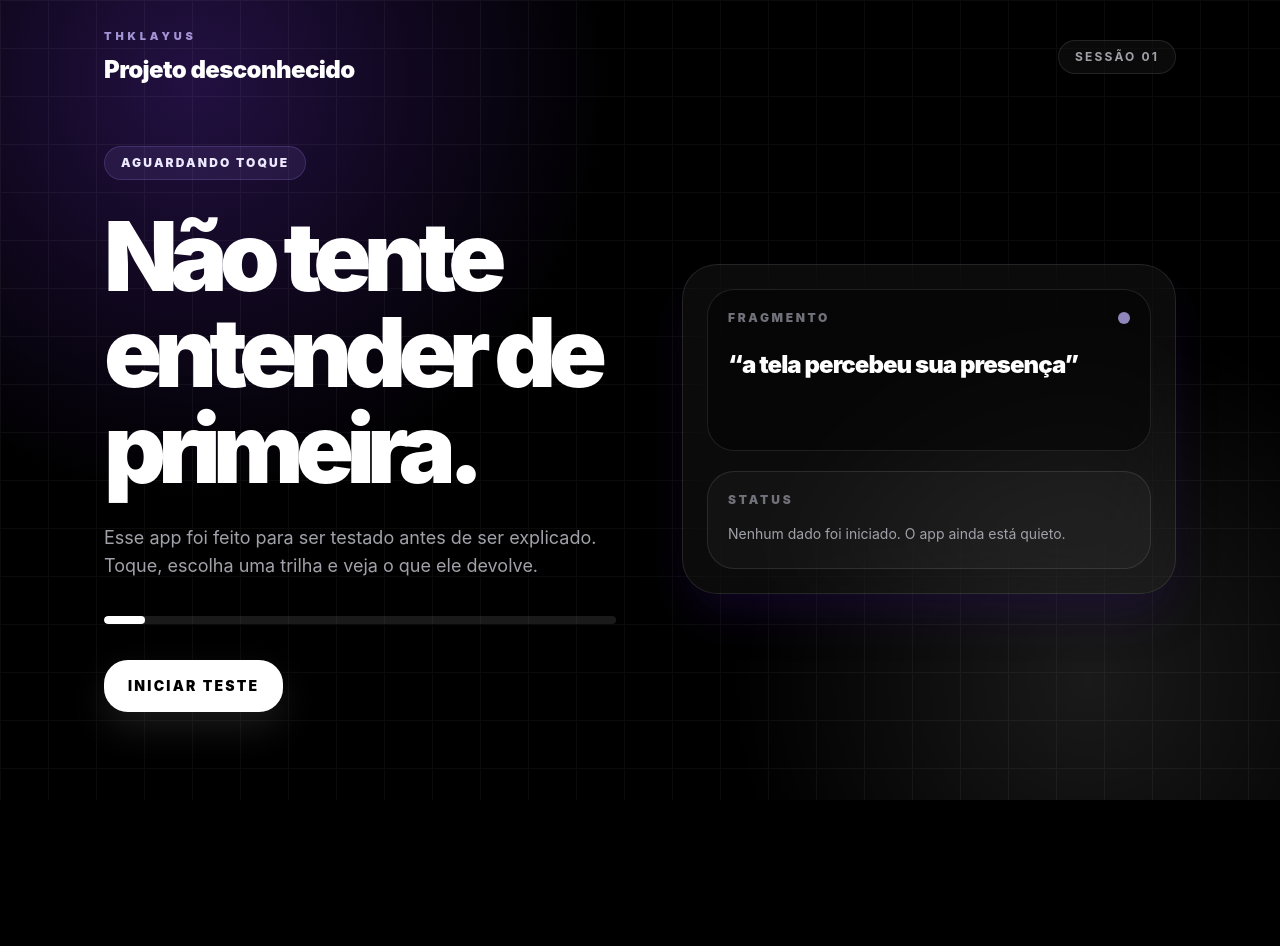
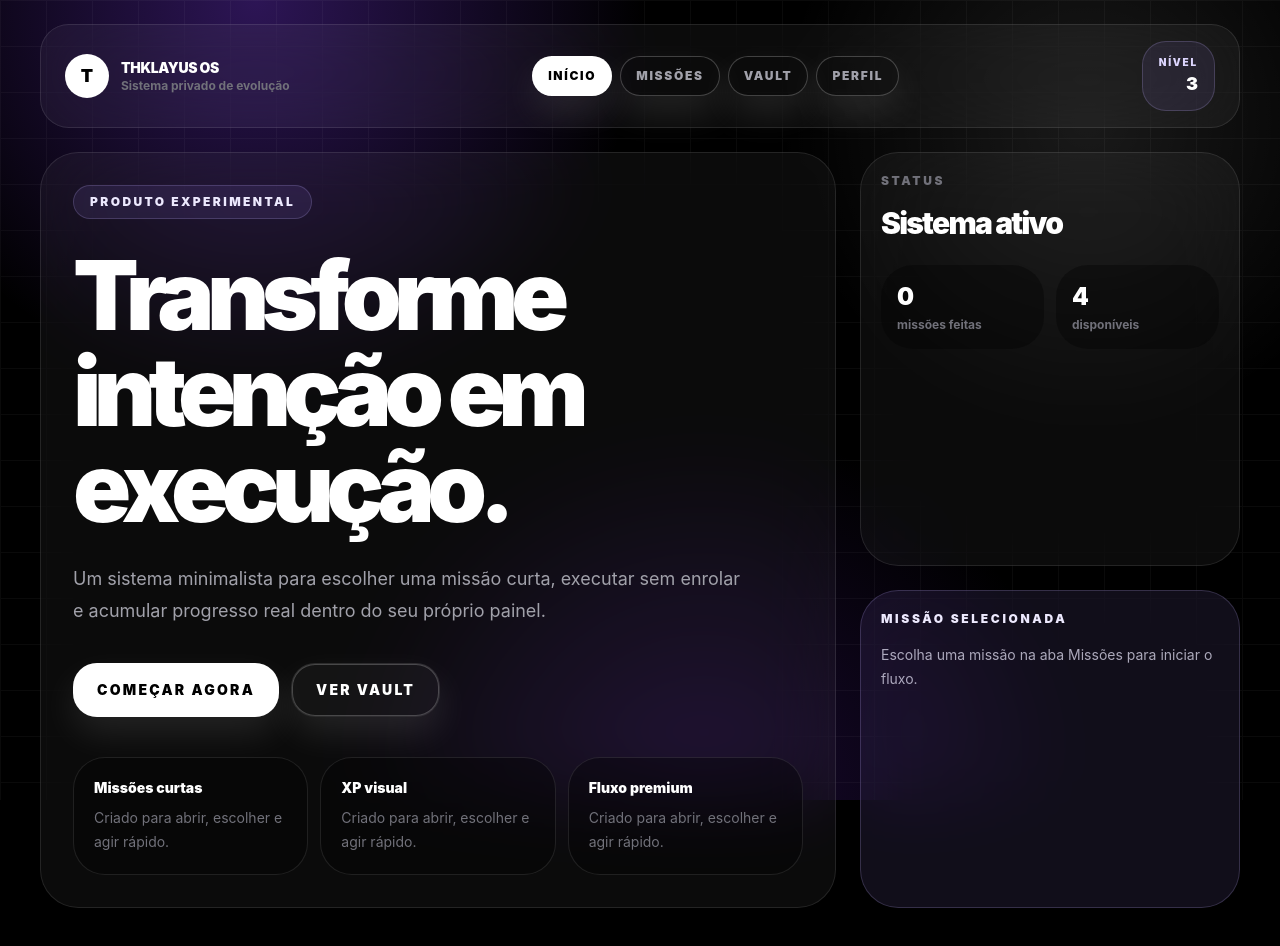
Before and after one commit to thiagodouglas19t-lang/Thklayus-hub, a React (Vite) app: page / in a window 1280 px wide. Shown: the top 946 px of the page. Before the commit the page ends 800 px from the top, so only its background shows below. Built offline with nearby package versions, Linux system fonts and the light colour scheme.

Commit message:
Create premium enterprise-style experimental app

```diff
--- a/src/App.tsx
+++ b/src/App.tsx
@@ -1,197 +1,204 @@
-import { useEffect, useMemo, useState } from "react";
+import { useMemo, useState } from "react";
 
-type Stage = "idle" | "scan" | "signal" | "choice" | "result";
-type Mood = "silence" | "pulse" | "mirror";
+type Tab = "home" | "pulse" | "vault" | "profile";
+type Mission = {
+  id: number;
+  title: string;
+  category: string;
+  time: string;
+  xp: number;
+  intensity: "leve" | "média" | "alta";
+};
 
-const fragments = [
-  "não responda rápido demais",
-  "a tela percebeu sua presença",
-  "um padrão acabou de mudar",
-  "tem algo escondido no intervalo",
-  "você não está atrasado",
-  "o próximo toque decide o clima",
+const missions: Mission[] = [
+  { id: 1, title: "Modo 12 minutos", category: "Foco", time: "12 min", xp: 40, intensity: "leve" },
+  { id: 2, title: "Desafio sem desculpa", category: "Ação", time: "7 min", xp: 55, intensity: "média" },
+  { id: 3, title: "Limpeza mental", category: "Reset", time: "5 min", xp: 30, intensity: "leve" },
+  { id: 4, title: "Criação rápida", category: "Criatividade", time: "15 min", xp: 70, intensity: "alta" },
 ];
 
-const cards = [
-  {
-    id: "silence" as Mood,
-    label: "Silêncio",
-    title: "Modo baixo ruído",
-    text: "O app reduz distrações e entrega uma única instrução por vez.",
-  },
-  {
-    id: "pulse" as Mood,
-    label: "Pulso",
-    title: "Modo impulso",
-    text: "O app cria uma sequência curta para te colocar em movimento.",
-  },
-  {
-    id: "mirror" as Mood,
-    label: "Espelho",
-    title: "Modo reflexão",
-    text: "O app devolve uma pergunta estranha para destravar sua cabeça.",
-  },
+const vaultItems = [
+  "Sequência de foco profundo",
+  "Ritual de reinício rápido",
+  "Mapa de evolução semanal",
+  "Protocolo anti-procrastinação",
 ];
 
-const outputs: Record<Mood, string[]> = {
-  silence: [
-    "Feche as abas que não importam.",
-    "Escolha uma coisa pequena.",
-    "Faça em silêncio por 7 minutos.",
-  ],
-  pulse: [
-    "Levanta agora.",
-    "Pega água.",
-    "Volta e executa a menor parte possível.",
-  ],
-  mirror: [
-    "O que você está adiando porque parece pequeno demais?",
-    "Qual ação simples resolveria 10% do problema?",
-    "O que você faria se ninguém pudesse opinar?",
-  ],
-};
+export default function App() {
+  const [tab, setTab] = useState<Tab>("home");
+  const [activeMission, setActiveMission] = useState<Mission | null>(null);
+  const [completed, setCompleted] = useState<number[]>([]);
 
-function randomFragment() {
-  return fragments[Math.floor(Math.random() * fragments.length)];
-}
+  const totalXp = useMemo(() => completed.reduce((sum, id) => sum + (missions.find((mission) => mission.id === id)?.xp ?? 0), 240), [completed]);
+  const level = Math.floor(totalXp / 100) + 1;
+  const progress = totalXp % 100;
 
-export default function App() {
-  const [stage, setStage] = useState<Stage>("idle");
-  const [fragment, setFragment] = useState(randomFragment());
-  const [mood, setMood] = useState<Mood>("silence");
-  const [count, setCount] = useState(0);
-
-  const progress = useMemo(() => {
-    if (stage === "idle") return 8;
-    if (stage === "scan") return 38;
-    if (stage === "signal") return 67;
-    if (stage === "choice") return 84;
-    return 100;
-  }, [stage]);
-
-  useEffect(() => {
-    const timer = window.setInterval(() => setFragment(randomFragment()), 2400);
-    return () => window.clearInterval(timer);
-  }, []);
-
-  function begin() {
-    setCount((value) => value + 1);
-    setStage("scan");
-    window.setTimeout(() => setStage("signal"), 900);
-    window.setTimeout(() => setStage("choice"), 1800);
-  }
-
-  function selectMood(nextMood: Mood) {
-    setMood(nextMood);
-    setStage("result");
-  }
-
-  function reset() {
-    setStage("idle");
-    setFragment(randomFragment());
+  function completeMission() {
+    if (!activeMission) return;
+    setCompleted((current) => (current.includes(activeMission.id) ? current : [...current, activeMission.id]));
+    setActiveMission(null);
+    setTab("profile");
   }
 
   return (
     <main className="min-h-screen overflow-hidden bg-black text-white">
-      <div className="pointer-events-none fixed inset-0 bg-[radial-gradient(circle_at_15%_10%,rgba(124,58,237,0.28),transparent_32%),radial-gradient(circle_at_85%_85%,rgba(255,255,255,0.10),transparent_28%)]" />
-      <div className="pointer-events-none fixed inset-0 opacity-[0.045] [background-image:linear-gradient(to_right,#fff_1px,transparent_1px),linear-gradient(to_bottom,#fff_1px,transparent_1px)] [background-size:48px_48px]" />
+      <div className="pointer-events-none fixed inset-0 bg-[radial-gradient(circle_at_20%_0%,rgba(124,58,237,0.36),transparent_30%),radial-gradient(circle_at_85%_15%,rgba(255,255,255,0.10),transparent_24%),radial-gradient(circle_at_55%_100%,rgba(76,29,149,0.32),transparent_35%)]" />
+      <div className="pointer-events-none fixed inset-0 opacity-[0.04] [background-image:linear-gradient(to_right,#fff_1px,transparent_1px),linear-gradient(to_bottom,#fff_1px,transparent_1px)] [background-size:46px_46px]" />
 
-      <section className="relative mx-auto flex min-h-screen w-full max-w-6xl flex-col px-5 py-7 sm:px-8 lg:px-10">
-        <header className="flex items-center justify-between gap-4">
-          <div>
-            <p className="text-[11px] font-black uppercase tracking-[0.35em] text-violet-300/80">THKLAYUS</p>
-            <h1 className="mt-2 text-lg font-black tracking-tight text-white sm:text-2xl">Projeto desconhecido</h1>
+      <section className="relative mx-auto flex min-h-screen w-full max-w-7xl flex-col px-5 py-6 md:px-8 lg:px-10">
+        <header className="flex items-center justify-between gap-4 rounded-[1.8rem] border border-white/10 bg-white/[0.045] px-4 py-4 backdrop-blur-2xl md:px-6">
+          <div className="flex items-center gap-3">
+            <div className="grid h-11 w-11 place-items-center rounded-2xl bg-white text-lg font-black text-black">T</div>
+            <div>
+              <p className="text-sm font-black tracking-tight">THKLAYUS OS</p>
+              <p className="text-xs font-bold text-zinc-500">Sistema privado de evolução</p>
+            </div>
           </div>
-          <div className="rounded-full border border-white/10 bg-white/[0.04] px-4 py-2 text-xs font-bold uppercase tracking-[0.18em] text-zinc-400 backdrop-blur-xl">
-            Sessão {String(count + 1).padStart(2, "0")}
+          <nav className="hidden gap-2 md:flex">
+            {([
+              ["home", "Início"],
+              ["pulse", "Missões"],
+              ["vault", "Vault"],
+              ["profile", "Perfil"],
+            ] as [Tab, string][]).map(([id, label]) => (
+              <button key={id} onClick={() => setTab(id)} className={`rounded-2xl px-4 py-3 text-xs font-black uppercase tracking-[0.14em] transition ${tab === id ? "bg-white text-black" : "text-zinc-400 hover:bg-white/10 hover:text-white"}`}>
+                {label}
+              </button>
+            ))}
+          </nav>
+          <div className="rounded-2xl border border-violet-300/20 bg-violet-400/10 px-4 py-3 text-right">
+            <p className="text-[10px] font-black uppercase tracking-[0.18em] text-violet-200">Nível</p>
+            <p className="text-lg font-black">{level}</p>
           </div>
         </header>
 
-        <div className="grid flex-1 items-center gap-8 py-12 lg:grid-cols-[1.05fr_0.95fr]">
-          <div>
-            <div className="inline-flex rounded-full border border-violet-400/20 bg-violet-400/10 px-4 py-2 text-xs font-black uppercase tracking-[0.18em] text-violet-100">
-              {stage === "idle" && "Aguardando toque"}
-              {stage === "scan" && "Lendo sinal"}
-              {stage === "signal" && "Padrão encontrado"}
-              {stage === "choice" && "Escolha sem pensar muito"}
-              {stage === "result" && "Resposta gerada"}
-            </div>
-
-            <h2 className="mt-7 max-w-3xl text-5xl font-black leading-[0.92] tracking-[-0.08em] text-white sm:text-7xl lg:text-8xl">
-              Não tente entender de primeira.
-            </h2>
-
-            <p className="mt-7 max-w-xl text-base leading-8 text-zinc-400 sm:text-lg">
-              Esse app foi feito para ser testado antes de ser explicado. Toque, escolha uma trilha e veja o que ele devolve.
-            </p>
-
-            <div className="mt-9 h-2 max-w-lg overflow-hidden rounded-full bg-white/10">
-              <div className="h-full rounded-full bg-white transition-all duration-700" style={{ width: `${progress}%` }} />
-            </div>
-
-            <div className="mt-9 flex flex-wrap gap-3">
-              {stage === "idle" && (
-                <button onClick={begin} className="rounded-2xl bg-white px-6 py-4 text-sm font-black uppercase tracking-[0.16em] text-black transition hover:scale-[1.02] active:scale-[0.98]">
-                  Iniciar teste
-                </button>
-              )}
-              {stage !== "idle" && stage !== "result" && (
-                <button className="rounded-2xl border border-white/10 bg-white/[0.04] px-6 py-4 text-sm font-black uppercase tracking-[0.16em] text-white">
-                  Processando...
-                </button>
-              )}
-              {stage === "result" && (
-                <button onClick={reset} className="rounded-2xl bg-white px-6 py-4 text-sm font-black uppercase tracking-[0.16em] text-black transition hover:scale-[1.02] active:scale-[0.98]">
-                  Rodar de novo
-                </button>
-              )}
-            </div>
-          </div>
-
-          <aside className="rounded-[2.2rem] border border-white/10 bg-white/[0.045] p-5 shadow-2xl shadow-violet-950/40 backdrop-blur-2xl sm:p-6">
-            <div className="rounded-[1.7rem] border border-white/10 bg-black/45 p-5">
-              <div className="flex items-center justify-between gap-3">
-                <p className="text-xs font-black uppercase tracking-[0.22em] text-zinc-500">Fragmento</p>
-                <span className="h-3 w-3 animate-pulse rounded-full bg-violet-300" />
-              </div>
-              <p className="mt-6 min-h-20 text-2xl font-black leading-tight tracking-[-0.04em] text-white">“{fragment}”</p>
-            </div>
-
-            {stage === "choice" && (
-              <div className="mt-5 grid gap-3">
-                {cards.map((card) => (
-                  <button key={card.id} onClick={() => selectMood(card.id)} className="group rounded-3xl border border-white/10 bg-white/[0.04] p-5 text-left transition hover:border-violet-300/40 hover:bg-violet-400/10">
-                    <p className="text-xs font-black uppercase tracking-[0.24em] text-violet-200">{card.label}</p>
-                    <h3 className="mt-3 text-xl font-black tracking-[-0.04em] text-white">{card.title}</h3>
-                    <p className="mt-2 text-sm leading-6 text-zinc-400">{card.text}</p>
-                  </button>
-                ))}
-              </div>
-            )}
-
-            {stage === "result" && (
-              <div className="mt-5 rounded-[1.7rem] border border-violet-300/20 bg-violet-400/10 p-5">
-                <p className="text-xs font-black uppercase tracking-[0.24em] text-violet-100">Protocolo liberado</p>
-                <div className="mt-5 grid gap-3">
-                  {outputs[mood].map((item, index) => (
-                    <div key={item} className="rounded-2xl border border-white/10 bg-black/35 p-4 text-sm font-bold leading-6 text-zinc-100">
-                      {String(index + 1).padStart(2, "0")} — {item}
+        <div className="grid flex-1 gap-6 py-6 lg:grid-cols-[1fr_380px]">
+          <section className="rounded-[2.4rem] border border-white/10 bg-white/[0.045] p-5 backdrop-blur-2xl md:p-8">
+            {tab === "home" && (
+              <div className="grid min-h-[620px] content-between gap-10">
+                <div>
+                  <p className="inline-flex rounded-full border border-violet-300/20 bg-violet-400/10 px-4 py-2 text-xs font-black uppercase tracking-[0.2em] text-violet-100">Produto experimental</p>
+                  <h1 className="mt-7 max-w-4xl text-5xl font-black leading-[0.9] tracking-[-0.08em] md:text-7xl lg:text-8xl">Transforme intenção em execução.</h1>
+                  <p className="mt-7 max-w-2xl text-lg leading-8 text-zinc-400">Um sistema minimalista para escolher uma missão curta, executar sem enrolar e acumular progresso real dentro do seu próprio painel.</p>
+                  <div className="mt-9 flex flex-wrap gap-3">
+                    <button onClick={() => setTab("pulse")} className="rounded-2xl bg-white px-6 py-4 text-sm font-black uppercase tracking-[0.16em] text-black transition hover:scale-[1.02] active:scale-[0.98]">Começar agora</button>
+                    <button onClick={() => setTab("vault")} className="rounded-2xl border border-white/10 bg-white/[0.04] px-6 py-4 text-sm font-black uppercase tracking-[0.16em] text-white transition hover:bg-white/10">Ver vault</button>
+                  </div>
+                </div>
+                <div className="grid gap-3 md:grid-cols-3">
+                  {["Missões curtas", "XP visual", "Fluxo premium"].map((item) => (
+                    <div key={item} className="rounded-3xl border border-white/10 bg-black/35 p-5">
+                      <p className="text-sm font-black text-white">{item}</p>
+                      <p className="mt-2 text-sm leading-6 text-zinc-500">Criado para abrir, escolher e agir rápido.</p>
                     </div>
                   ))}
                 </div>
               </div>
             )}
 
-            {stage !== "choice" && stage !== "result" && (
-              <div className="mt-5 rounded-[1.7rem] border border-white/10 bg-white/[0.03] p-5">
-                <p className="text-xs font-black uppercase tracking-[0.24em] text-zinc-500">Status</p>
-                <p className="mt-3 text-sm leading-7 text-zinc-400">
-                  {stage === "idle" ? "Nenhum dado foi iniciado. O app ainda está quieto." : "A experiência está montando uma resposta baseada na sua próxima escolha."}
-                </p>
+            {tab === "pulse" && (
+              <div>
+                <div className="flex flex-col justify-between gap-4 md:flex-row md:items-end">
+                  <div>
+                    <p className="text-xs font-black uppercase tracking-[0.22em] text-violet-200">Pulse Center</p>
+                    <h2 className="mt-3 text-4xl font-black tracking-[-0.06em] md:text-6xl">Escolha uma missão.</h2>
+                  </div>
+                  <p className="max-w-sm text-sm leading-6 text-zinc-500">Cada missão foi feita para ser pequena o bastante para começar agora.</p>
+                </div>
+                <div className="mt-8 grid gap-4 md:grid-cols-2">
+                  {missions.map((mission) => {
+                    const done = completed.includes(mission.id);
+                    return (
+                      <button key={mission.id} onClick={() => setActiveMission(mission)} className="group rounded-[2rem] border border-white/10 bg-black/35 p-5 text-left transition hover:-translate-y-1 hover:border-violet-300/30 hover:bg-violet-400/10">
+                        <div className="flex items-start justify-between gap-4">
+                          <div>
+                            <p className="text-xs font-black uppercase tracking-[0.22em] text-violet-200">{mission.category}</p>
+                            <h3 className="mt-4 text-2xl font-black tracking-[-0.05em] text-white">{mission.title}</h3>
+                          </div>
+                          <span className={`rounded-full px-3 py-1 text-xs font-black ${done ? "bg-white text-black" : "bg-white/10 text-zinc-300"}`}>{done ? "feito" : `+${mission.xp} XP`}</span>
+                        </div>
+                        <div className="mt-6 flex gap-2 text-xs font-bold uppercase tracking-[0.14em] text-zinc-500">
+                          <span>{mission.time}</span><span>•</span><span>{mission.intensity}</span>
+                        </div>
+                      </button>
+                    );
+                  })}
+                </div>
               </div>
             )}
+
+            {tab === "vault" && (
+              <div>
+                <p className="text-xs font-black uppercase tracking-[0.22em] text-violet-200">Vault</p>
+                <h2 className="mt-3 text-4xl font-black tracking-[-0.06em] md:text-6xl">Protocolos salvos.</h2>
+                <div className="mt-8 grid gap-4">
+                  {vaultItems.map((item, index) => (
+                    <div key={item} className="rounded-[2rem] border border-white/10 bg-black/35 p-5">
+                      <p className="text-xs font-black uppercase tracking-[0.24em] text-zinc-600">Arquivo {String(index + 1).padStart(2, "0")}</p>
+                      <h3 className="mt-3 text-2xl font-black tracking-[-0.04em]">{item}</h3>
+                      <p className="mt-3 text-sm leading-6 text-zinc-500">Bloqueado para a próxima versão do produto.</p>
+                    </div>
+                  ))}
+                </div>
+              </div>
+            )}
+
+            {tab === "profile" && (
+              <div>
+                <p className="text-xs font-black uppercase tracking-[0.22em] text-violet-200">Perfil operacional</p>
+                <h2 className="mt-3 text-4xl font-black tracking-[-0.06em] md:text-6xl">Seu progresso.</h2>
+                <div className="mt-8 rounded-[2rem] border border-white/10 bg-black/35 p-6">
+                  <div className="flex items-end justify-between gap-4">
+                    <div>
+                      <p className="text-sm font-bold text-zinc-500">XP total</p>
+                      <p className="mt-2 text-6xl font-black tracking-[-0.08em]">{totalXp}</p>
+                    </div>
+                    <p className="rounded-2xl bg-white px-4 py-3 text-sm font-black text-black">Nível {level}</p>
+                  </div>
+                  <div className="mt-7 h-3 overflow-hidden rounded-full bg-white/10">
+                    <div className="h-full rounded-full bg-white transition-all duration-500" style={{ width: `${progress}%` }} />
+                  </div>
+                  <p className="mt-4 text-sm text-zinc-500">{progress}/100 XP para o próximo nível</p>
+                </div>
+              </div>
+            )}
+          </section>
+
+          <aside className="grid gap-6">
+            <div className="rounded-[2.4rem] border border-white/10 bg-white/[0.045] p-5 backdrop-blur-2xl">
+              <p className="text-xs font-black uppercase tracking-[0.22em] text-zinc-500">Status</p>
+              <h3 className="mt-4 text-3xl font-black tracking-[-0.06em]">Sistema ativo</h3>
+              <div className="mt-6 grid grid-cols-2 gap-3">
+                <div className="rounded-3xl bg-black/35 p-4"><p className="text-2xl font-black">{completed.length}</p><p className="mt-1 text-xs font-bold text-zinc-500">missões feitas</p></div>
+                <div className="rounded-3xl bg-black/35 p-4"><p className="text-2xl font-black">4</p><p className="mt-1 text-xs font-bold text-zinc-500">disponíveis</p></div>
+              </div>
+            </div>
+
+            <div className="rounded-[2.4rem] border border-violet-300/20 bg-violet-400/10 p-5 backdrop-blur-2xl">
+              <p className="text-xs font-black uppercase tracking-[0.22em] text-violet-100">Missão selecionada</p>
+              {activeMission ? (
+                <div>
+                  <h3 className="mt-4 text-3xl font-black tracking-[-0.06em]">{activeMission.title}</h3>
+                  <p className="mt-3 text-sm leading-6 text-violet-100/70">Execute essa missão agora. Quando terminar, marque como concluída para ganhar XP.</p>
+                  <button onClick={completeMission} className="mt-6 w-full rounded-2xl bg-white px-5 py-4 text-sm font-black uppercase tracking-[0.16em] text-black transition hover:scale-[1.02] active:scale-[0.98]">Concluir missão</button>
+                </div>
+              ) : (
+                <p className="mt-4 text-sm leading-6 text-violet-100/70">Escolha uma missão na aba Missões para iniciar o fluxo.</p>
+              )}
+            </div>
           </aside>
         </div>
+
+        <nav className="fixed bottom-4 left-1/2 z-20 flex w-[calc(100%-2rem)] max-w-md -translate-x-1/2 justify-between rounded-[1.5rem] border border-white/10 bg-black/80 p-2 backdrop-blur-2xl md:hidden">
+          {([
+            ["home", "Início"],
+            ["pulse", "Missões"],
+            ["vault", "Vault"],
+            ["profile", "Perfil"],
+          ] as [Tab, string][]).map(([id, label]) => (
+            <button key={id} onClick={() => setTab(id)} className={`rounded-2xl px-3 py-3 text-[11px] font-black ${tab === id ? "bg-white text-black" : "text-zinc-500"}`}>{label}</button>
+          ))}
+        </nav>
       </section>
     </main>
   );
```
